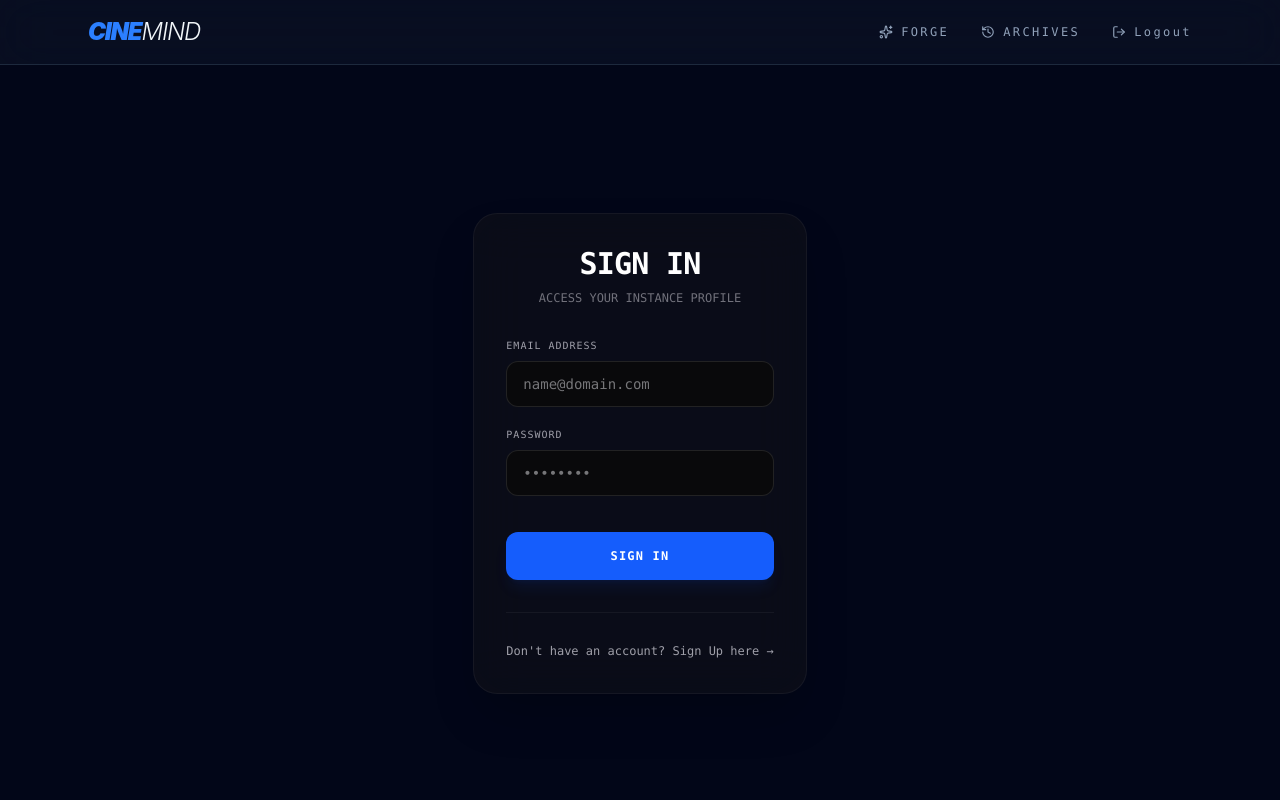
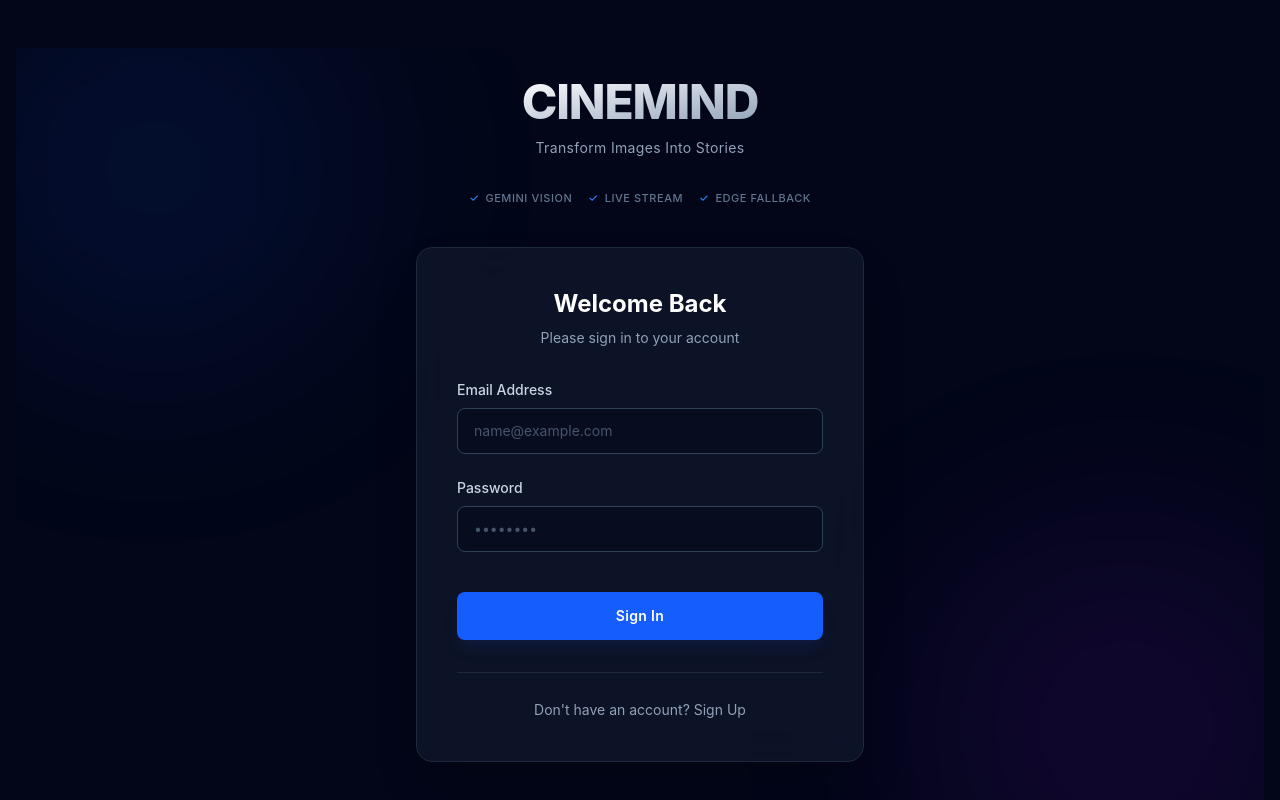
Before and after one commit to NOVASUNAND/CINEMIND, a React (Vite) app in the folder client-new/: page /auth in a window 1280 px wide. Shown: the top 800 px of the page. Built offline with nearby package versions, Linux system fonts and the light colour scheme; no server answers.

Commit message:
feat: optimize socket stream backpressure, persist workspace context flow, and polish auth layout

```diff
--- a/client-new/src/App.tsx
+++ b/client-new/src/App.tsx
@@ -4,24 +4,28 @@
 import AuthPage from './pages/AuthPage';
 import Forge from './pages/Forge';
 import Archives from './pages/Archives';
-import { PipelineProvider } from './context/PipelineContext'; // 🚀 FIXED: Imported your global background pipeline context provider
+import { PipelineProvider } from './context/PipelineContext';
+import { useAuth } from './context/AuthContext'; // 🚀 ADDED: Import your auth hook to check user sessions
 
-function App() {
+function AppContent() {
+  const { user } = useAuth(); // 🚀 FETCH THE LIVE USER DATA MATRIX
+
   return (
-    // 🚀 FIXED: Wrapped the entire Router and route layout inside the provider tree
-    <PipelineProvider>
-      <Router>
     <div className="min-h-screen bg-slate-950 text-slate-100 flex flex-col items-center">
 
-          {/* Navbar */}
-          <Navbar />
+      {/* 🚀 FIXED: Navbar now only mounts if a user is actively authenticated! */}
+      {user && <Navbar />}
 
       {/* Main Content */}
-          <main className="flex-grow w-full px-4 py-12 flex flex-col items-center">
+      <main className="flex-grow w-full px-4 py-12 flex flex-col items-center justify-center">
         <Routes>
-              <Route path="/auth" element={<AuthPage />} />
+          {/* Public Auth Route */}
+          <Route path="/auth" element={!user ? <AuthPage /> : <Navigate to="/forge" />} />
+
+          {/* Catch-all root fallback */}
           <Route path="/" element={<Navigate to="/forge" />} />
 
+          {/* Protected Routes */}
           <Route
             path="/forge"
             element={
@@ -40,6 +44,8 @@
             }
           />
 
+          {/* 🚀 SAFEGUARD: Redirects any unknown or broken path back to where it belongs */}
+          <Route path="*" element={<Navigate to={user ? "/forge" : "/auth"} />} />
         </Routes>
       </main>
 
@@ -51,6 +57,15 @@
       </footer>
 
     </div>
+  );
+}
+
+function App() {
+  return (
+    // 🚀 Wrapped perfectly inside providers so AppContent can access useAuth safely
+    <PipelineProvider>
+      <Router>
+        <AppContent />
       </Router>
     </PipelineProvider>
   );
--- a/client-new/src/components/Navbar.tsx
+++ b/client-new/src/components/Navbar.tsx
@@ -1,11 +1,16 @@
+import React, { useState, useRef, useEffect } from 'react';
 import { Link, useLocation, useNavigate } from 'react-router-dom';
-import { Sparkles, History, LogOut } from 'lucide-react';
+import { Sparkles, History, LogOut, User, Settings } from 'lucide-react';
 import { useAuth } from '../context/AuthContext';
 
 const Navbar = () => {
   const location = useLocation();
   const navigate = useNavigate();
-  const { logout } = useAuth();
+  const { user, logout } = useAuth();
+
+  // 🚀 Control the floating menu visibility state
+  const [isOpen, setIsOpen] = useState(false);
+  const dropdownRef = useRef<HTMLDivElement>(null);
 
   const isActive = (path: string) =>
     location.pathname === path
@@ -13,14 +18,36 @@
       : "text-slate-400";
 
   const handleLogout = () => {
+    setIsOpen(false);
     logout();
     navigate('/auth');
   };
+
+  // 🚀 Safely drop focus and close dropdown menu if user clicks elsewhere on screen
+  useEffect(() => {
+    const handleClickOutside = (event: MouseEvent) => {
+      if (dropdownRef.current && !dropdownRef.current.contains(event.target as Node)) {
+        setIsOpen(false);
+      }
+    };
+    document.addEventListener('mousedown', handleClickOutside);
+    return () => document.removeEventListener('mousedown', handleClickOutside);
+  }, []);
+
+  // 🚀 Extract first character of profile handle or email for avatar visual matrix
+  const getInitial = () => {
+    if (user?.username) return user.username.charAt(0).toUpperCase();
+    if (user?.email) return user.email.charAt(0).toUpperCase();
+    return 'U';
+  };
+
+  const displayName = user?.username || user?.email?.split('@')[0] || 'Active Core';
 
   return (
     <nav className="w-full border-b border-slate-800 bg-slate-900/50 backdrop-blur-xl sticky top-0 z-50">
       <div className="max-w-6xl mx-auto px-6 h-16 flex items-center justify-between">
 
+        {/* Branding Logo Layout */}
         <Link
           to="/forge"
           className="text-2xl font-black italic tracking-tighter text-blue-500 group"
@@ -31,6 +58,7 @@
           </span>
         </Link>
 
+        {/* Navigation & Live Account Trigger Hub */}
         <div className="flex items-center gap-8 text-xs font-mono uppercase tracking-[0.2em]">
 
           <Link
@@ -38,7 +66,7 @@
             className={`${isActive('/forge')} hover:text-blue-400 flex items-center gap-2 transition-colors`}
           >
             <Sparkles size={14} />
-            Forge
+            <span className="hidden sm:inline">Forge</span>
           </Link>
 
           <Link
@@ -46,16 +74,65 @@
             className={`${isActive('/archives')} hover:text-blue-400 flex items-center gap-2 transition-colors`}
           >
             <History size={14} />
-            Archives
+            <span className="hidden sm:inline">Archives</span>
           </Link>
 
-          <button
-            onClick={handleLogout}
-            className="text-slate-400 hover:text-red-400 flex items-center gap-2 transition-colors"
-          >
-            <LogOut size={14} />
-            Logout
-          </button>
+          {/* 🚀 GOOGLE-STYLE ACCOUNT DROPDOWN ANCHOR */}
+          <div className="relative inline-block text-left" ref={dropdownRef}>
+            {user && (
+              <button
+                onClick={() => setIsOpen(!isOpen)}
+                className="flex items-center justify-center w-8 h-8 rounded-full font-mono text-xs font-bold text-white bg-gradient-to-br from-blue-600 to-purple-600 border border-white/10 hover:brightness-110 shadow-lg shadow-blue-500/10 focus:outline-none transition-all duration-200 cursor-pointer"
+              >
+                {getInitial()}
+              </button>
+            )}
+
+            {/* 🚀 POPUP PROFILE DASHBOARD BLOCK */}
+            {isOpen && user && (
+              <div className="absolute right-0 mt-3 w-64 bg-slate-900 border border-slate-800 rounded-2xl shadow-2xl p-4 z-50 normal-case tracking-normal animate-in fade-in slide-in-from-top-2 duration-150">
+
+                {/* Meta Account Details Header */}
+                <div className="flex items-center gap-3 pb-3 border-b border-slate-800">
+                  <div className="flex items-center justify-center w-10 h-10 rounded-full font-mono font-bold text-sm text-white bg-gradient-to-br from-blue-600 to-purple-600 select-none flex-shrink-0">
+                    {getInitial()}
+                  </div>
+                  <div className="overflow-hidden">
+                    <p className="text-xs font-mono font-bold text-slate-200 truncate uppercase tracking-wide">
+                      {displayName}
+                    </p>
+                    <p className="text-[10px] font-mono text-slate-500 truncate mt-0.5 lowercase">
+                      {user.email}
+                    </p>
+                  </div>
+                </div>
+
+                {/* Sub-Panel Actions Options Link Grid */}
+                <div className="py-2 space-y-1">
+                  <div className="flex items-center gap-2.5 px-2.5 py-2 rounded-xl font-mono text-[11px] text-slate-400 hover:bg-slate-950 hover:text-white transition-colors cursor-pointer">
+                    <User size={14} className="text-blue-500" />
+                    <span>Account Profile</span>
+                  </div>
+                  <div className="flex items-center gap-2.5 px-2.5 py-2 rounded-xl font-mono text-[11px] text-slate-400 hover:bg-slate-950 hover:text-white transition-colors cursor-pointer">
+                    <Settings size={14} className="text-purple-500" />
+                    <span>Core Analytics</span>
+                  </div>
+                </div>
+
+                {/* Account Signout Processing Frame */}
+                <div className="pt-2 border-t border-slate-800">
+                  <button
+                    onClick={handleLogout}
+                    className="w-full flex items-center gap-2 px-2.5 py-2 border border-red-950 bg-red-950/20 hover:bg-red-900/30 text-red-400 font-mono text-xs rounded-xl transition-all cursor-pointer"
+                  >
+                    <LogOut size={13} />
+                    <span>Terminate Session</span>
+                  </button>
+                </div>
+
+              </div>
+            )}
+          </div>
 
         </div>
       </div>
--- a/client-new/src/pages/AuthPage.tsx
+++ b/client-new/src/pages/AuthPage.tsx
@@ -33,82 +33,117 @@
   };
 
   return (
-    <div className="min-h-[85vh] flex items-center justify-center px-4">
-      <div className="w-full max-w-md bg-zinc-900/40 border border-white/5 backdrop-blur-xl rounded-3xl p-8 shadow-2xl">
+    <div className="relative min-h-screen flex flex-col items-center justify-center w-full px-4 overflow-hidden selection:bg-blue-500/30">
 
-        {/* Simple & Clear Headers */}
+      {/* Subtle Background Glows */}
+      <div className="absolute top-[-10%] left-[-5%] w-[400px] h-[400px] bg-blue-600/10 rounded-full blur-[100px] pointer-events-none" />
+      <div className="absolute bottom-[-10%] right-[-5%] w-[400px] h-[400px] bg-purple-600/10 rounded-full blur-[100px] pointer-events-none" />
+
+      <div className="relative z-10 w-full max-w-md flex flex-col items-center">
+
+        {/* Branding Header */}
         <div className="text-center mb-8">
-          <h2 className="text-3xl font-bold tracking-tight font-mono text-white uppercase">
-            {isLogin ? 'Sign In' : 'Sign Up'}
+          <h1 className="text-4xl md:text-5xl font-extrabold tracking-tight text-transparent bg-clip-text bg-gradient-to-br from-white to-slate-400 mb-3">
+            CINEMIND
+          </h1>
+          <p className="text-sm text-slate-400 tracking-wide">
+            Transform Images Into Stories
+          </p>
+        </div>
+
+        {/* Clean Feature Badges */}
+        <div className="flex flex-wrap justify-center gap-4 mb-10 text-[11px] font-medium text-slate-500 uppercase tracking-wider">
+          <span className="flex items-center gap-1.5"><span className="text-blue-500">✓</span> Gemini Vision</span>
+          <span className="flex items-center gap-1.5"><span className="text-blue-500">✓</span> Live Stream</span>
+          <span className="flex items-center gap-1.5"><span className="text-blue-500">✓</span> Edge Fallback</span>
+        </div>
+
+        {/* Main Authentication Card */}
+        <div className="w-full bg-slate-900/80 border border-slate-800 backdrop-blur-xl rounded-2xl p-8 sm:p-10 shadow-2xl">
+
+          <div className="text-center mb-8">
+            <h2 className="text-2xl font-bold text-white mb-2">
+              {isLogin ? 'Welcome Back' : 'Create an Account'}
             </h2>
-          <p className="text-xs font-mono text-zinc-500 mt-2">
-            {isLogin ? 'ACCESS YOUR INSTANCE PROFILE' : 'INITIALIZE NEW USER CORE'}
+            <p className="text-sm text-slate-400">
+              {isLogin ? 'Please sign in to your account' : 'Sign up to start generating narratives'}
             </p>
           </div>
 
           {error && (
-          <div className="mb-6 p-4 bg-red-500/10 border border-red-500/20 text-red-400 rounded-xl text-center font-mono text-xs">
-            ⚠️ {error}
+            <div className="mb-6 p-4 bg-red-500/10 border border-red-500/20 text-red-400 rounded-lg text-center text-sm">
+              {error}
             </div>
           )}
 
-        <form onSubmit={handleSubmit} className="space-y-5">
+          <form onSubmit={handleSubmit} className="space-y-6">
             {!isLogin && (
-            <div>
-              <label className="block text-[10px] font-mono text-zinc-400 uppercase tracking-widest mb-2">Username</label>
+              <div className="space-y-2">
+                <label className="block text-sm font-medium text-slate-300">Username</label>
                 <input
                   type="text"
                   required
                   value={username}
                   onChange={(e) => setUsername(e.target.value)}
-                placeholder="developer_core"
-                className="w-full bg-zinc-950 border border-white/10 rounded-xl px-4 py-3 text-sm text-zinc-200 focus:outline-none focus:border-blue-500 transition-colors font-mono"
+                  placeholder="johndoe"
+                  className="w-full bg-slate-950/50 border border-slate-700 rounded-lg px-4 py-3 text-sm text-slate-100 placeholder:text-slate-600 focus:outline-none focus:border-blue-500 focus:ring-1 focus:ring-blue-500 transition-all"
                 />
               </div>
             )}
 
-          <div>
-            <label className="block text-[10px] font-mono text-zinc-400 uppercase tracking-widest mb-2">Email Address</label>
+            <div className="space-y-2">
+              <label className="block text-sm font-medium text-slate-300">Email Address</label>
               <input
                 type="email"
                 required
                 value={email}
                 onChange={(e) => setEmail(e.target.value)}
-              placeholder="name@domain.com"
-              className="w-full bg-zinc-950 border border-white/10 rounded-xl px-4 py-3 text-sm text-zinc-200 focus:outline-none focus:border-blue-500 transition-colors font-mono"
+                placeholder="name@example.com"
+                className="w-full bg-slate-950/50 border border-slate-700 rounded-lg px-4 py-3 text-sm text-slate-100 placeholder:text-slate-600 focus:outline-none focus:border-blue-500 focus:ring-1 focus:ring-blue-500 transition-all"
               />
             </div>
 
-          <div>
-            <label className="block text-[10px] font-mono text-zinc-400 uppercase tracking-widest mb-2">Password</label>
+            <div className="space-y-2">
+              <label className="block text-sm font-medium text-slate-300">Password</label>
               <input
                 type="password"
                 required
                 value={password}
                 onChange={(e) => setPassword(e.target.value)}
                 placeholder="••••••••"
-              className="w-full bg-zinc-950 border border-white/10 rounded-xl px-4 py-3 text-sm text-zinc-200 focus:outline-none focus:border-blue-500 transition-colors font-mono"
+                className="w-full bg-slate-950/50 border border-slate-700 rounded-lg px-4 py-3 text-sm text-slate-100 placeholder:text-slate-600 focus:outline-none focus:border-blue-500 focus:ring-1 focus:ring-blue-500 transition-all"
               />
             </div>
 
-          {/* Action Buttons using classic nomenclature */}
             <button
               type="submit"
               disabled={submitting}
-            className="w-full bg-blue-600 hover:bg-blue-500 disabled:bg-zinc-800 text-white font-mono text-xs uppercase tracking-widest py-4 rounded-xl transition-all font-bold mt-4 shadow-lg shadow-blue-600/10"
+              className={`w-full py-3.5 rounded-lg text-sm font-semibold tracking-wide transition-all mt-4 ${
+                submitting
+                  ? 'bg-blue-600/50 text-blue-200 cursor-not-allowed'
+                  : 'bg-blue-600 hover:bg-blue-500 text-white shadow-lg shadow-blue-900/20'
+              }`}
             >
-            {submitting ? 'CONNECTING...' : isLogin ? 'Sign In' : 'Sign Up'}
+              {submitting ? 'Authenticating...' : isLogin ? 'Sign In' : 'Sign Up'}
             </button>
           </form>
 
-        {/* Clean Toggles */}
-        <div className="mt-8 pt-6 border-t border-white/5 text-center">
+          {/* Clean Toggle */}
+          <div className="mt-8 pt-6 border-t border-slate-800 text-center">
             <button
               onClick={() => { setIsLogin(!isLogin); setError(null); }}
-            className="text-xs font-mono text-zinc-400 hover:text-blue-400 transition-colors"
+              className="text-sm text-slate-400 hover:text-white transition-colors"
             >
-            {isLogin ? "Don't have an account? Sign Up here →" : "Already have an account? Sign In here →"}
+              {isLogin ? "Don't have an account? Sign Up" : "Already have an account? Sign In"}
             </button>
+          </div>
+        </div>
+
+        {/* Minimal Footer */}
+        <div className="mt-10 text-center">
+          <p className="text-xs text-slate-500 tracking-wider">
+            CINEMIND v1.0 • Built with React & Gemini
+          </p>
         </div>
 
       </div>
```
Also changed, not shown: client-new/src/context/AuthContext.tsx (+9 -1 lines), client-new/src/pages/Forge.tsx (+59 -32 lines), 1 other file (tests, documents, lock files or other folders). Lines whose indentation alone changed are shown as unchanged.
